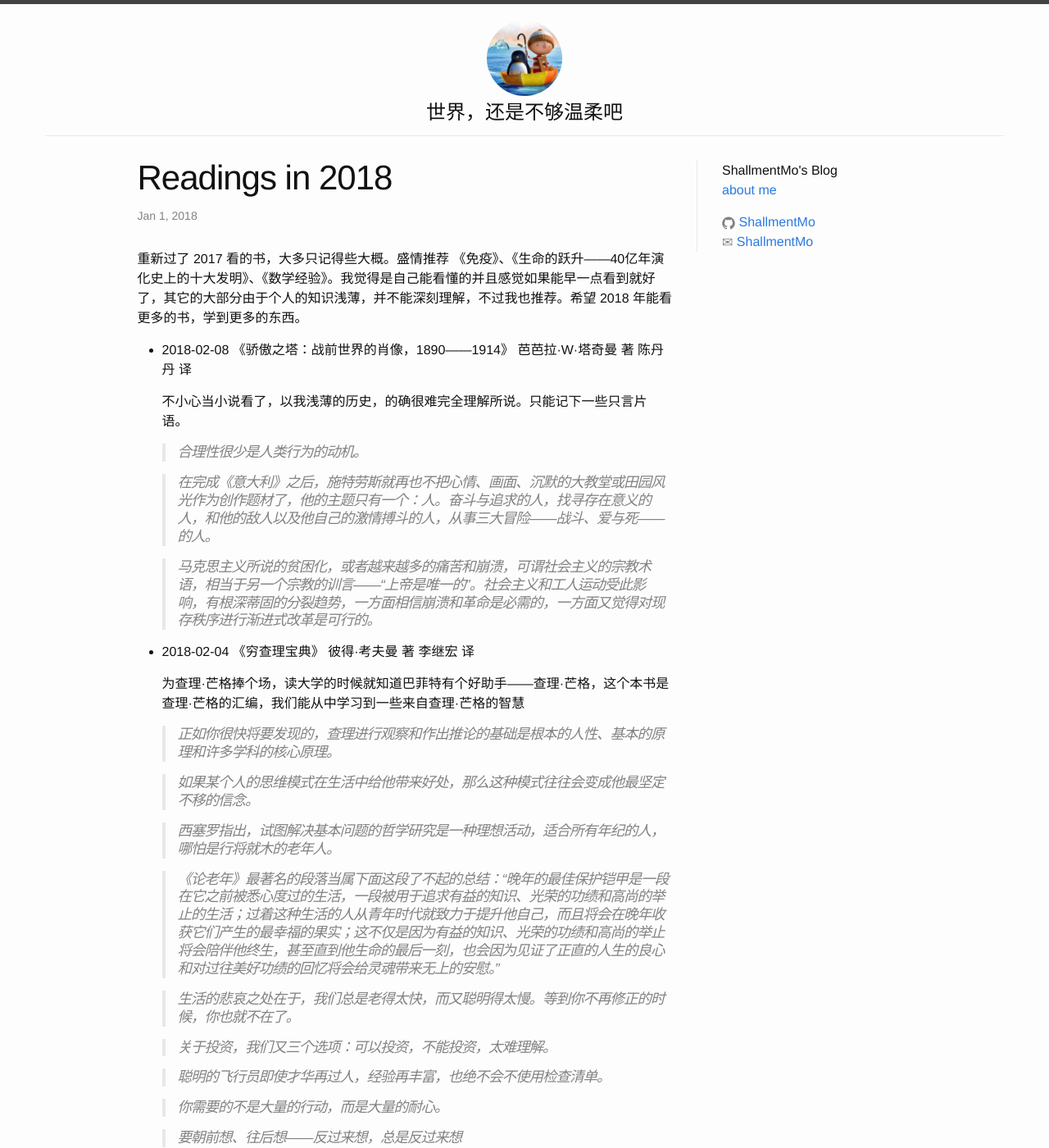
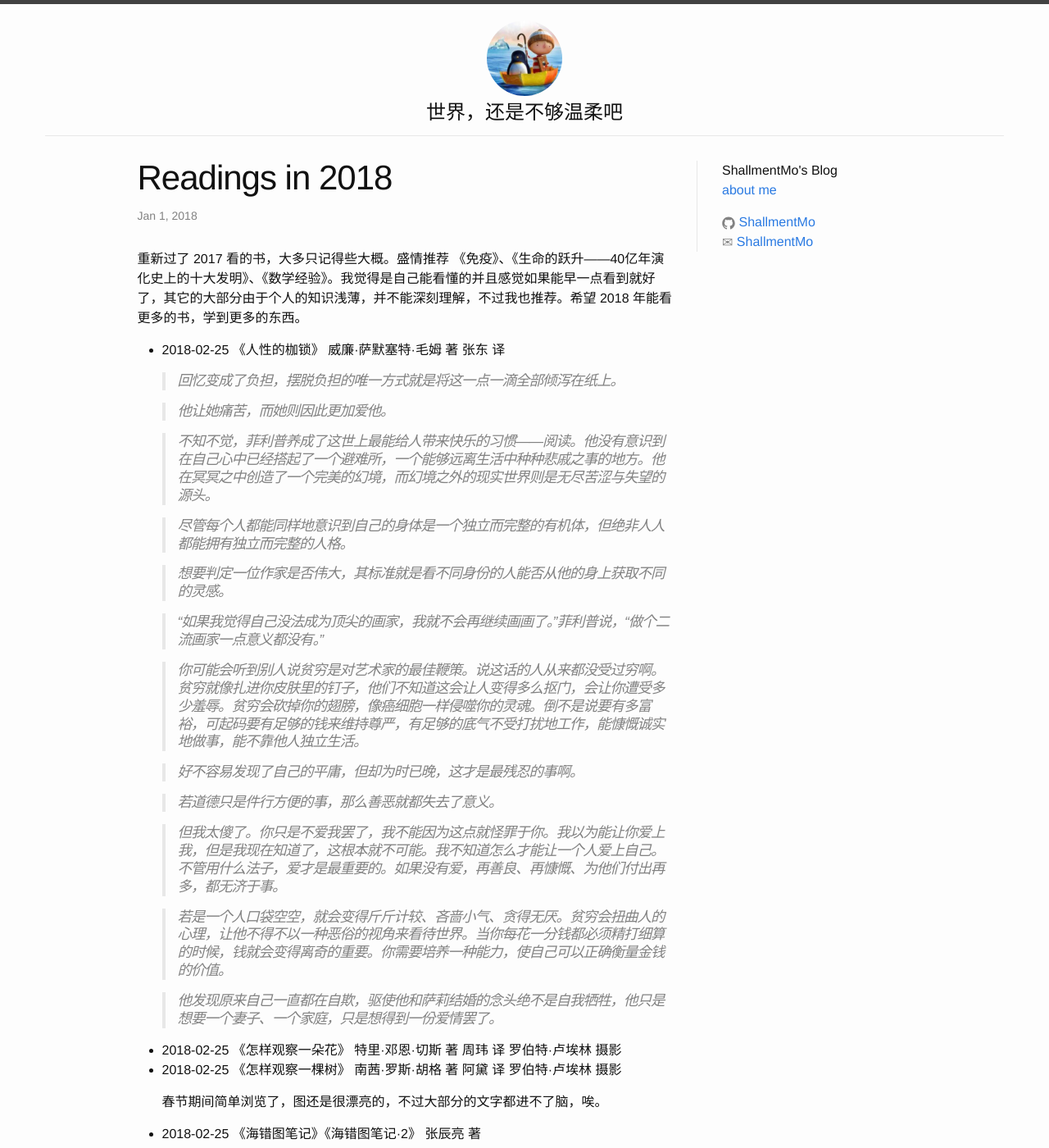
Before and after one commit to ShallmentMo/shallmentmo.github.com, a Jekyll site: the page built from _posts/2018-01-01-reading-in-2018.md, in a window 1280 px wide and 1400 px high. Shown: the whole window at 82% size. Built offline with Jekyll 4.4.1, drawn with Linux system fonts in a browser that asks for light colours.

Commit message:
add 2018-02-25 reading

```diff
--- a/_posts/2018-01-01-reading-in-2018.md
+++ b/_posts/2018-01-01-reading-in-2018.md
@@ -6,6 +6,51 @@ categories: posts
 ---
 
 重新过了 2017 看的书，大多只记得些大概。盛情推荐 《免疫》、《生命的跃升——40亿年演化史上的十大发明》、《数学经验》。我觉得是自己能看懂的并且感觉如果能早一点看到就好了，其它的大部分由于个人的知识浅薄，并不能深刻理解，不过我也推荐。希望 2018 年能看更多的书，学到更多的东西。
+
+* 2018-02-25 《人性的枷锁》 威廉·萨默塞特·毛姆 著 张东 译
+
+  > 回忆变成了负担，摆脱负担的唯一方式就是将这一点一滴全部倾泻在纸上。
+
+  > 他让她痛苦，而她则因此更加爱他。
+
+  > 不知不觉，菲利普养成了这世上最能给人带来快乐的习惯——阅读。他没有意识到在自己心中已经搭起了一个避难所，一个能够远离生活中种种悲戚之事的地方。他在冥冥之中创造了一个完美的幻境，而幻境之外的现实世界则是无尽苦涩与失望的源头。
+
+  > 尽管每个人都能同样地意识到自己的身体是一个独立而完整的有机体，但绝非人人都能拥有独立而完整的人格。
+
+  > 想要判定一位作家是否伟大，其标准就是看不同身份的人能否从他的身上获取不同的灵感。
+
+  > “如果我觉得自己没法成为顶尖的画家，我就不会再继续画画了。”菲利普说，“做个二流画家一点意义都没有。”
+
+  > 你可能会听到别人说贫穷是对艺术家的最佳鞭策。说这话的人从来都没受过穷啊。贫穷就像扎进你皮肤里的钉子，他们不知道这会让人变得多么抠门，会让你遭受多少羞辱。贫穷会砍掉你的翅膀，像癌细胞一样侵噬你的灵魂。倒不是说要有多富裕，可起码要有足够的钱来维持尊严，有足够的底气不受打扰地工作，能慷慨诚实地做事，能不靠他人独立生活。
+
+  > 好不容易发现了自己的平庸，但却为时已晚，这才是最残忍的事啊。
+
+  > 若道德只是件行方便的事，那么善恶就都失去了意义。
+
+  > 但我太傻了。你只是不爱我罢了，我不能因为这点就怪罪于你。我以为能让你爱上我，但是我现在知道了，这根本就不可能。我不知道怎么才能让一个人爱上自己。不管用什么法子，爱才是最重要的。如果没有爱，再善良、再慷慨、为他们付出再多，都无济于事。
+
+  > 若是一个人口袋空空，就会变得斤斤计较、吝啬小气、贪得无厌。贫穷会扭曲人的心理，让他不得不以一种恶俗的视角来看待世界。当你每花一分钱都必须精打细算的时候，钱就会变得离奇的重要。你需要培养一种能力，使自己可以正确衡量金钱的价值。
+
+  > 他发现原来自己一直都在自欺，驱使他和萨莉结婚的念头绝不是自我牺牲，他只是想要一个妻子、一个家庭，只是想得到一份爱情罢了。
+
+  >
+  >
+  >
+  >
+  >
+  >
+  >
+  >
+  >
+
+* 2018-02-25 《怎样观察一朵花》 特里·邓恩·切斯 著 周玮 译 罗伯特·卢埃林 摄影
+* 2018-02-25 《怎样观察一棵树》 南茜·罗斯·胡格 著 阿黛 译 罗伯特·卢埃林 摄影
+
+  春节期间简单浏览了，图还是很漂亮的，不过大部分的文字都进不了脑，唉。
+
+* 2018-02-25 《海错图笔记》《海错图笔记·2》 张辰亮 著
+
+  简单浏览了下，佩服博物家的知识。
 
 * 2018-02-08 《骄傲之塔：战前世界的肖像，1890——1914》 芭芭拉·W·塔奇曼 著 陈丹丹 译
 
```
